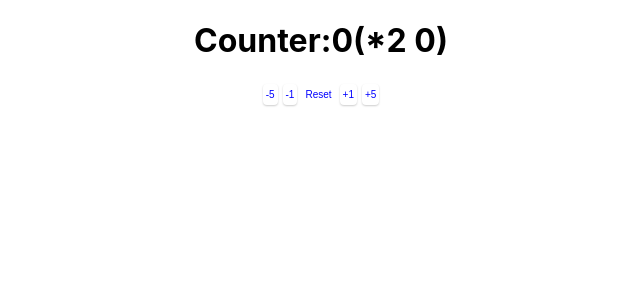
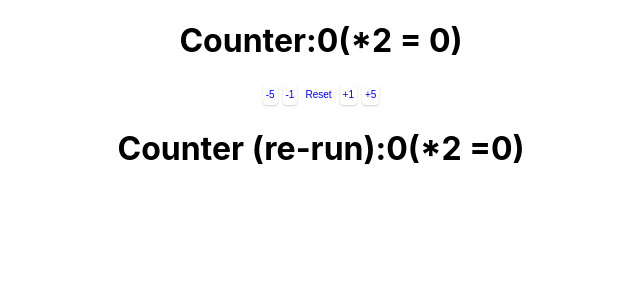
Before and after one commit to zotya/react-intro-2021, a React (Create React App) app: page / in a window 1280 px wide. Shown: the top 300 px of the page, without its empty margins (319-959 px from the left). Built offline with nearby package versions, Linux system fonts and the light colour scheme.

Commit message:
hooks context implemented

```diff
--- a/src/App.jsx
+++ b/src/App.jsx
@@ -1,5 +1,5 @@
 import './App.css';
-import { Counter } from './components/CounterHooks';
+import { Counter } from './components/CounterHooksContext';
 
 function App() {
   return (
--- a/src/components/CounterHooks/index.js
+++ b/src/components/CounterHooks/index.js
@@ -1 +1,2 @@
 export * from './CounterHooks';
+export * from './useCounter';
--- a/src/components/CounterHooks/useCounter.js
+++ b/src/components/CounterHooks/useCounter.js
@@ -20,7 +20,7 @@ const useDisplayCounter = (counter) => {
   );
 };
 
-const useDoubleValue = (value) => {
+export const useDoubleValue = (value) => {
   const double = useMemo(
     () => value * 2,
     [value],
--- /dev/null
+++ b/src/components/CounterHooksContext/CounterHooksContext.jsx
@@ -0,0 +1,53 @@
+import { Button } from '../Button';
+import {
+  CounterProvider,
+  useCounter,
+  useDoubleCounter,
+  useHandlers,
+  CounterContext,
+} from './CounterHooksCore';
+
+const CounterDisplay = () => {
+  const counter = useCounter();
+  const doubleCounter = useDoubleCounter();
+  return (
+    <h1>
+      Counter:
+      {counter}
+      {`(*2 = ${doubleCounter})`}
+    </h1>
+  );
+};
+
+const CounterButtons = () => {
+  const { reset, change } = useHandlers();
+  return (
+    <>
+      <Button raised data-amount={-5} onClick={change}>-5</Button>
+      <Button raised data-amount={-1} onClick={change}>-1</Button>
+      <Button onClick={reset}>Reset</Button>
+      <Button raised data-amount={1} onClick={change}>+1</Button>
+      <Button raised data-amount={5} onClick={change}>+5</Button>
+    </>
+  );
+};
+
+export const Counter = () => (
+  <CounterProvider>
+    <CounterDisplay />
+    <CounterButtons />
+    <CounterContext.Consumer>
+      {({ counter, doubleCounter }) => (
+        <h1>
+          Counter (re-run):
+          {counter}
+          (*2 =
+          {doubleCounter}
+          )
+        </h1>
+      )}
+    </CounterContext.Consumer>
+  </CounterProvider>
+);
+
+export default Counter;
--- /dev/null
+++ b/src/components/CounterHooksContext/CounterHooksCore.jsx
@@ -0,0 +1,29 @@
+import { createContext, useContext, useDebugValue } from 'react';
+import { useCounter as useCounterProvider, useDoubleValue } from '../CounterHooks';
+
+export const CounterContext = createContext();
+
+export const CounterProvider = ({ children }) => {
+  const state = useCounterProvider();
+  return (
+    <CounterContext.Provider value={state}>
+      {children}
+    </CounterContext.Provider>
+  );
+};
+
+export const useCounter = () => {
+  const { counter } = useContext(CounterContext);
+  useDebugValue(counter);
+  return counter;
+};
+export const useDoubleCounter = () => {
+  const value = useDoubleValue(useCounter());
+  useDebugValue(value);
+  return value;
+};
+
+export const useHandlers = () => {
+  const { reset, change } = useContext(CounterContext);
+  return { reset, change };
+};
--- /dev/null
+++ b/src/components/CounterHooksContext/index.js
@@ -0,0 +1,2 @@
+export * from './CounterHooksContext';
+export * from './CounterHooksCore';
```
